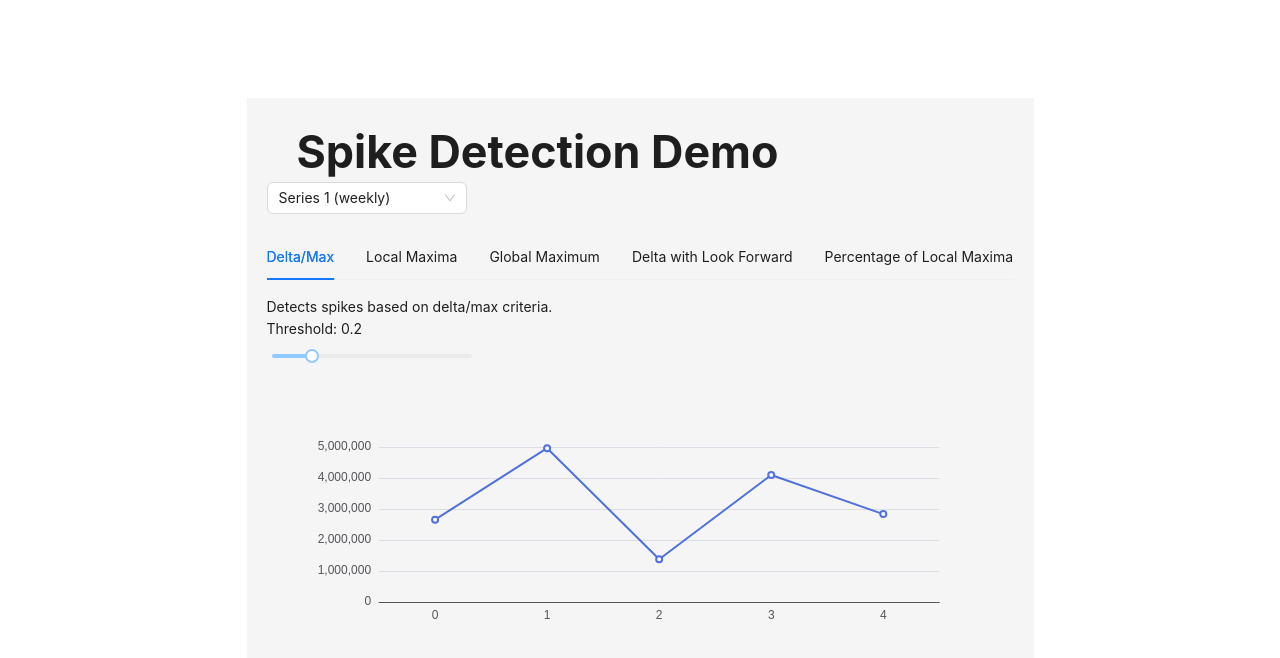
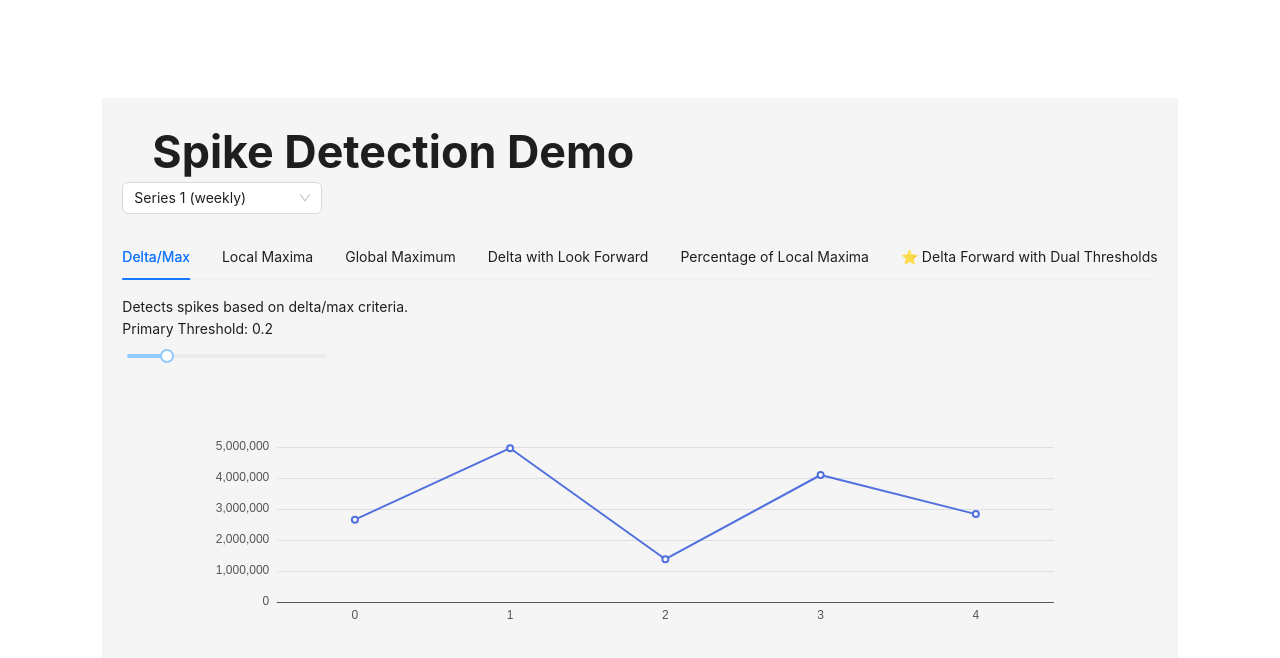
Before and after one commit to OmarNaguib/Spike-Detection, a React (Vite) app: page / in a window 1280 px wide. Shown: the top 658 px of the page. Built offline with nearby package versions, Linux system fonts and the light colour scheme.

Commit message:
Add final algo

```diff
--- a/src/App.jsx
+++ b/src/App.jsx
@@ -12,35 +12,89 @@ const { TabPane } = Tabs;
 const App = () => {
   const [selectedSeries, setSelectedSeries] = useState(dataSeries[0].data);
   const [selectedAlgorithm, setSelectedAlgorithm] = useState(0);
-  const [threshold, setThreshold] = useState(0.2);
+  const [primaryThreshold, setPrimaryThreshold] = useState(0.2);
+  const [secondaryThreshold, setSecondaryThreshold] = useState(0.1);
+  const [minPercentage, setMinPercentage] = useState(0.2);
   const [criteria, setCriteria] = useState("absolute");
   const [spikes, setSpikes] = useState([]);
 
   const handleAlgorithmSelect = (key) => {
     const algorithm = algorithms[key];
     setSelectedAlgorithm(key);
-    setSpikes(algorithm.detect(selectedSeries, threshold, criteria));
+    setSpikes(
+      algorithm.detect({
+        data: selectedSeries,
+        primaryThreshold,
+        secondaryThreshold,
+        minPercentage,
+        criteria,
+      })
+    );
   };
 
   const handleSeriesChange = (value) => {
     const series = dataSeries.find((series) => series.name === value);
     setSelectedSeries(series.data);
     setSpikes(
-      algorithms[selectedAlgorithm].detect(series.data, threshold, criteria)
+      algorithms[selectedAlgorithm].detect({
+        data: series.data,
+        primaryThreshold,
+        secondaryThreshold,
+        minPercentage,
+        criteria,
+      })
     );
   };
 
-  const handleThresholdChange = (value) => {
-    setThreshold(value);
+  const handlePrimaryThresholdChange = (value) => {
+    setPrimaryThreshold(value);
     setSpikes(
-      algorithms[selectedAlgorithm].detect(selectedSeries, value, criteria)
+      algorithms[selectedAlgorithm].detect({
+        data: selectedSeries,
+        primaryThreshold: value,
+        secondaryThreshold,
+        minPercentage,
+        criteria,
+      })
+    );
+  };
+
+  const handleSecondaryThresholdChange = (value) => {
+    setSecondaryThreshold(value);
+    setSpikes(
+      algorithms[selectedAlgorithm].detect({
+        data: selectedSeries,
+        primaryThreshold,
+        secondaryThreshold: value,
+        minPercentage,
+        criteria,
+      })
+    );
+  };
+
+  const handleMinPercentageChange = (value) => {
+    setMinPercentage(value);
+    setSpikes(
+      algorithms[selectedAlgorithm].detect({
+        data: selectedSeries,
+        primaryThreshold,
+        secondaryThreshold,
+        minPercentage: value,
+        criteria,
+      })
     );
   };
 
   const handleCriteriaChange = (key) => {
     setCriteria(key);
     setSpikes(
-      algorithms[selectedAlgorithm].detect(selectedSeries, threshold, key)
+      algorithms[selectedAlgorithm].detect({
+        data: selectedSeries,
+        primaryThreshold,
+        secondaryThreshold,
+        minPercentage,
+        criteria: key,
+      })
     );
   };
 
@@ -65,21 +119,45 @@ const App = () => {
           algorithms={algorithms}
           onSelect={handleAlgorithmSelect}
         />
-        {(selectedAlgorithm == 0 || selectedAlgorithm == 3) && (
+        {(selectedAlgorithm == 0 ||
+          selectedAlgorithm == 3 ||
+          selectedAlgorithm == 5) && (
           <div style={{ marginBottom: "20px" }}>
-            <span>Threshold: {threshold}</span>
+            <span>Primary Threshold: {primaryThreshold}</span>
             <Slider
               min={0}
               max={1}
               step={0.01}
-              value={threshold}
-              onChange={handleThresholdChange}
+              value={primaryThreshold}
+              onChange={handlePrimaryThresholdChange}
               style={{ width: 200 }}
             />
+            {selectedAlgorithm == 5 && (
+              <>
+                <span>Secondary Threshold: {secondaryThreshold}</span>
+                <Slider
+                  min={0}
+                  max={1}
+                  step={0.01}
+                  value={secondaryThreshold}
+                  onChange={handleSecondaryThresholdChange}
+                  style={{ width: 200 }}
+                />
+                <span>Minimum Percentage: {minPercentage}</span>
+                <Slider
+                  min={0}
+                  max={1}
+                  step={0.01}
+                  value={minPercentage}
+                  onChange={handleMinPercentageChange}
+                  style={{ width: 200 }}
+                />
+              </>
+            )}
           </div>
         )}
         {selectedAlgorithm == 4 && (
-          <Tabs defaultActiveKey="delta" onChange={handleCriteriaChange}>
+          <Tabs defaultActiveKey="deltaSum" onChange={handleCriteriaChange}>
             <TabPane tab="Delta" key="delta">
               Highest based on delta value
             </TabPane>
--- a/src/algorithms.js
+++ b/src/algorithms.js
@@ -2,7 +2,7 @@ export const algorithms = [
   {
     name: "Delta/Max",
     description: "Detects spikes based on delta/max criteria.",
-    detect: (data, threshold = 0.2) => {
+    detect: ({ data, threshold = 0.2 }) => {
       const max = Math.max(...data);
       const thresholdValue = threshold * max;
       return data.reduce((spikes, point, index) => {
@@ -17,7 +17,7 @@ export const algorithms = [
     name: "Local Maxima",
     description:
       "Detects all local maxima, including the global maximum if it is the first or last point.",
-    detect: (data) => {
+    detect: ({ data }) => {
       const spikes = data.reduce((spikes, point, index) => {
         if (
           index > 0 &&
@@ -46,7 +46,7 @@ export const algorithms = [
   {
     name: "Global Maximum",
     description: "Detects the global maximum.",
-    detect: (data) => {
+    detect: ({ data }) => {
       const maxIndex = data.indexOf(Math.max(...data));
       return [maxIndex];
     },
@@ -55,17 +55,14 @@ export const algorithms = [
     name: "Delta with Look Forward",
     description:
       "Detects spikes based on delta/max criteria and looks for the peak that follows the point of significant change.",
-    detect: (data, threshold = 0.2) => {
+    detect: ({ data, threshold = 0.2 }) => {
       const max = Math.max(...data);
       const thresholdValue = threshold * max;
       const spikes = [];
       for (let i = 0; i < data.length - 1; i++) {
         if (data[i + 1] - data[i] > thresholdValue) {
           let peakIndex = i + 1;
-          console.log("data", data);
-          console.log("stated at", peakIndex);
           for (let j = i + 2; j < data.length; j++) {
-            console.log("went to", j);
             if (data[j] > data[peakIndex]) {
               peakIndex = j;
             } else {
@@ -83,7 +80,7 @@ export const algorithms = [
     name: "Percentage of Local Maxima",
     description:
       "Marks a maximum number of local maxima based on percentage criteria.",
-    detect: (data, _, criteria = "absolute") => {
+    detect: ({ data, criteria = "delta" }) => {
       // Find the minimum value in the data
       const dataMin = Math.min(...data);
 
@@ -108,7 +105,6 @@ export const algorithms = [
           localMaxima.push(i - 1); // Adjust index to account for padding
         }
       }
-      console.log({ localMaxima, localMinima });
 
       const maxCount = Math.ceil((data.length / 40) * 6);
       const scoredMaxima = localMaxima.map((index) => {
@@ -127,16 +123,7 @@ export const algorithms = [
         const deltaPrev = paddedData[index + 1] - prevMin;
         const deltaNext = paddedData[index + 1] - nextMin;
         let score;
-        console.log({
-          index,
-          deltaPrev,
-          deltaNext,
-          prevMin,
-          nextMin,
-          padded: paddedData[index + 1],
-          data,
-        });
-
+        console.log("criteria", criteria);
         switch (criteria) {
           case "delta":
             score = paddedData[index + 1] - paddedData[index];
@@ -161,4 +148,59 @@ export const algorithms = [
       return scoredMaxima.slice(0, maxCount).map((max) => max.index);
     },
   },
+  {
+    name: "⭐ Delta Forward with Dual Thresholds",
+    description:
+      "Detects spikes based on two delta/max criteria and uses a fallback if the first threshold detects less than a specified percentage of spikes.",
+    detect: ({
+      data,
+      primaryThreshold = 0.2,
+      secondaryThreshold = 0.1,
+      minPercentage = 0.2,
+    }) => {
+      const max = Math.max(...data);
+      const primaryThresholdValue = primaryThreshold * max;
+      const secondaryThresholdValue = secondaryThreshold * max;
+      const minSpikesCount = Math.ceil(data.length * minPercentage);
+      let spikes = [];
+
+      for (let i = 0; i < data.length - 1; i++) {
+        if (data[i + 1] - data[i] > primaryThresholdValue) {
+          let peakIndex = i + 1;
+          for (let j = i + 2; j < data.length; j++) {
+            if (data[j] > data[peakIndex]) {
+              peakIndex = j;
+            } else {
+              break;
+            }
+          }
+          spikes.push(peakIndex);
+          i = peakIndex;
+        }
+      }
+
+      if (spikes.length < minSpikesCount) {
+        spikes = [];
+        const potentialSpikes = [];
+        for (let i = 0; i < data.length - 1; i++) {
+          if (data[i + 1] - data[i] > secondaryThresholdValue) {
+            let peakIndex = i + 1;
+            for (let j = i + 2; j < data.length; j++) {
+              if (data[j] > data[peakIndex]) {
+                peakIndex = j;
+              } else {
+                break;
+              }
+            }
+            potentialSpikes.push(peakIndex);
+            i = peakIndex;
+          }
+        }
+        potentialSpikes.sort((a, b) => data[b] - data[a]);
+        spikes = potentialSpikes.slice(0, minSpikesCount);
+      }
+
+      return spikes;
+    },
+  },
 ];
```
